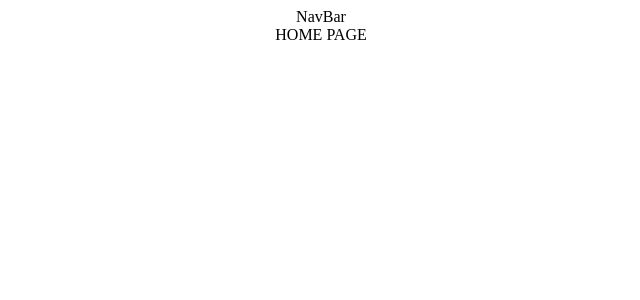
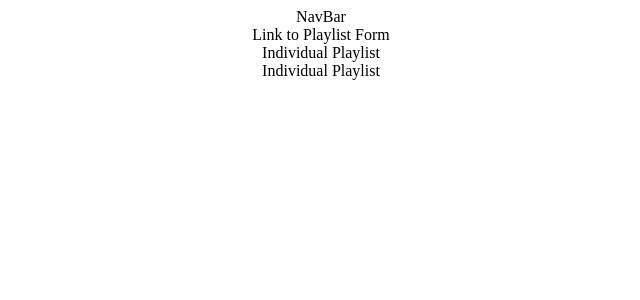
Before and after one commit to njpowers7915/Nicks-Playlist-App, a React (Create React App) app in the folder nicks-playlist-app-client/: page / in a window 1280 px wide. Shown: the top 300 px of the page, without its empty margins (319-959 px from the left). Built offline with nearby package versions, Linux system fonts and the light colour scheme.

Commit message:
Setting up layout of components and containers

```diff
--- /dev/null
+++ b/nicks-playlist-app-client/src/components/PlaylistComponent.js
@@ -0,0 +1,13 @@
+import React, { Component } from 'react';
+
+class PlaylistComponent extends Component {
+  render() {
+    return (
+      <div className="playlist-component">
+        Individual Playlist
+      </div>
+    );
+  }
+}
+
+export default PlaylistComponent;
--- /dev/null
+++ b/nicks-playlist-app-client/src/components/PlaylistList.js
@@ -0,0 +1,16 @@
+import React, { Component } from 'react';
+
+import PlaylistComponent from './PlaylistComponent';
+
+class PlaylistList extends Component {
+  render() {
+    return (
+      <div className="playlist-list">
+        <PlaylistComponent />
+        <PlaylistComponent />
+      </div>
+    );
+  }
+}
+
+export default PlaylistList;
--- a/nicks-playlist-app-client/src/containers/HomePage.js
+++ b/nicks-playlist-app-client/src/containers/HomePage.js
@@ -1,11 +1,13 @@
 import React, { Component } from 'react';
+import PlaylistList from '../components/PlaylistList';
 
 
 class HomePage extends Component {
   render() {
     return (
-      <div className="HomePage">
-        HOME PAGE
+      <div className="home-page">
+        Link to Playlist Form
+        <PlaylistList />
       </div>
     );
   }
--- a/nicks-playlist-app-client/src/containers/NavBar.js
+++ b/nicks-playlist-app-client/src/containers/NavBar.js
@@ -4,7 +4,7 @@ import React, { Component } from 'react';
 class NavBar extends Component {
   render() {
     return (
-      <div className="HomePage">
+      <div className="nav-bar">
         NavBar
       </div>
     );
```
Also changed, not shown: nicks-playlist-app-client/src/components/NewPlaylistForm.js (added, +13 -0 lines).
